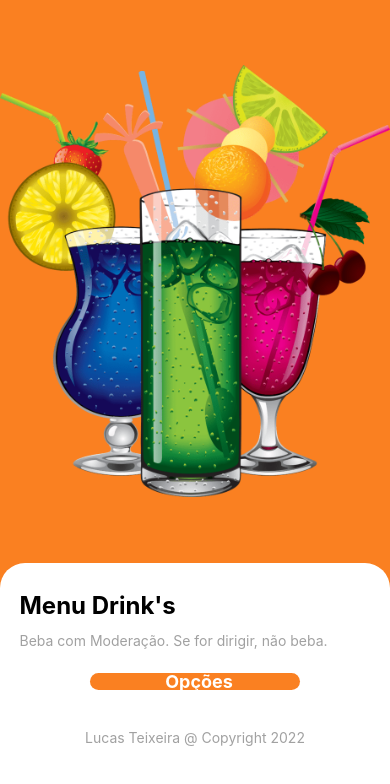
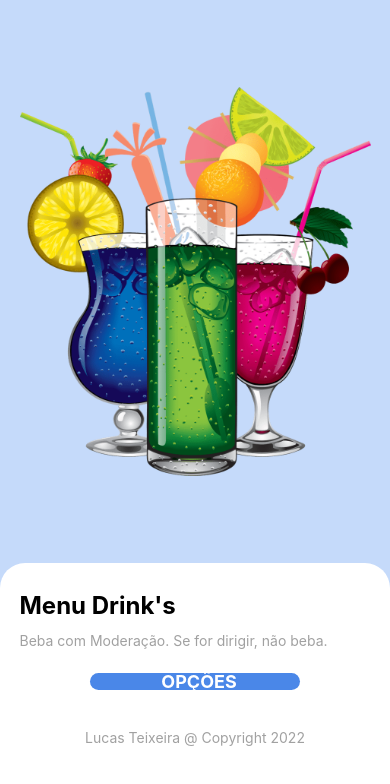
Before and after one commit to lucasvieira34/drinks-app, a React Native app: screen /Home in a window 390 px wide. Shown: the top 784 px of the page. Built offline with nearby package versions, Linux system fonts and the light colour scheme.

Commit message:
- fix: refactoring and finalizing home screen.

```diff
--- a/src/pages/Drinks/index.tsx
+++ b/src/pages/Drinks/index.tsx
@@ -15,7 +15,7 @@ export default function Drinks() {
     return (
         <View style={styles.container}>
             <View style={styles.header}>
-                <Animatable.Text animation="fadeInLeft" delay={500} style={styles.headerMessage}>Opções</Animatable.Text>
+                <Animatable.Text animation="fadeInLeft" delay={500} style={styles.headerMessage}>OPÇÕES</Animatable.Text>
 
                 <View style={styles.headerImage}>
                     <Animatable.Image
--- a/src/pages/Home/index.tsx
+++ b/src/pages/Home/index.tsx
@@ -9,23 +9,24 @@ export default function Home() {
         <View style={styles.container}>
 
             <View style={styles.containerLogo}>
-                <Animatable.Image
-                    animation="flipInY"
-                    source={require('../../assets/logo.png')}
-                    style={{ width: '100%' }}
-                    resizeMode="contain"
-                />
+                <View style={styles.containerImage}>
+                    <Animatable.Image
+                        animation="flipInY"
+                        source={require('../../assets/logo.png')}
+                        style={styles.image}
+                    />
+                </View>
             </View>
 
             <Animatable.View delay={600} animation="fadeInUp" style={styles.containerForm}>
                 <Text style={styles.title}>Menu Drink's</Text>
                 <Text style={styles.subtitle}>Beba com Moderação. Se for dirigir, não beba.</Text>
 
-                <Animatable.View style={styles.containerButton}>
+                <Animatable.View style={styles.containerButton} animation="bounceIn" delay={1000}>
                     <TouchableOpacity
                         style={styles.button}
                         onPress={() => navigation.navigate('Drinks')}>
-                        <Text style={styles.buttonText}>Opções</Text>
+                        <Text style={styles.buttonText}>OPÇÕES</Text>
                     </TouchableOpacity>
                 </Animatable.View>
 
@@ -39,13 +40,23 @@ export default function Home() {
 const styles = StyleSheet.create({
     container: {
         flex: 1,
-        backgroundColor: '#FA8021'
+        backgroundColor: '#c5dafa'
     },
     containerLogo: {
         flex: 2,
-        backgroundColor: '#FA8021',
+        backgroundColor: '#c5dafa',
         justifyContent: 'center',
-        alignContent: 'center'
+        alignContent: 'center',
+    },
+    containerImage: {
+        marginHorizontal: '5%',
+        width: '90%',
+        height: '100%',
+    },
+    image: {
+        resizeMode: 'contain',
+        width: '100%',
+        height: '100%',
     },
     containerForm: {
         flex: 1,
@@ -77,7 +88,7 @@ const styles = StyleSheet.create({
         marginVertical: '5%',
     },
     button: {
-        backgroundColor: '#FA8021',
+        backgroundColor: '#4a87e8',
         margin: 5,
         borderRadius: 50,
         paddingStart: 8,
```
